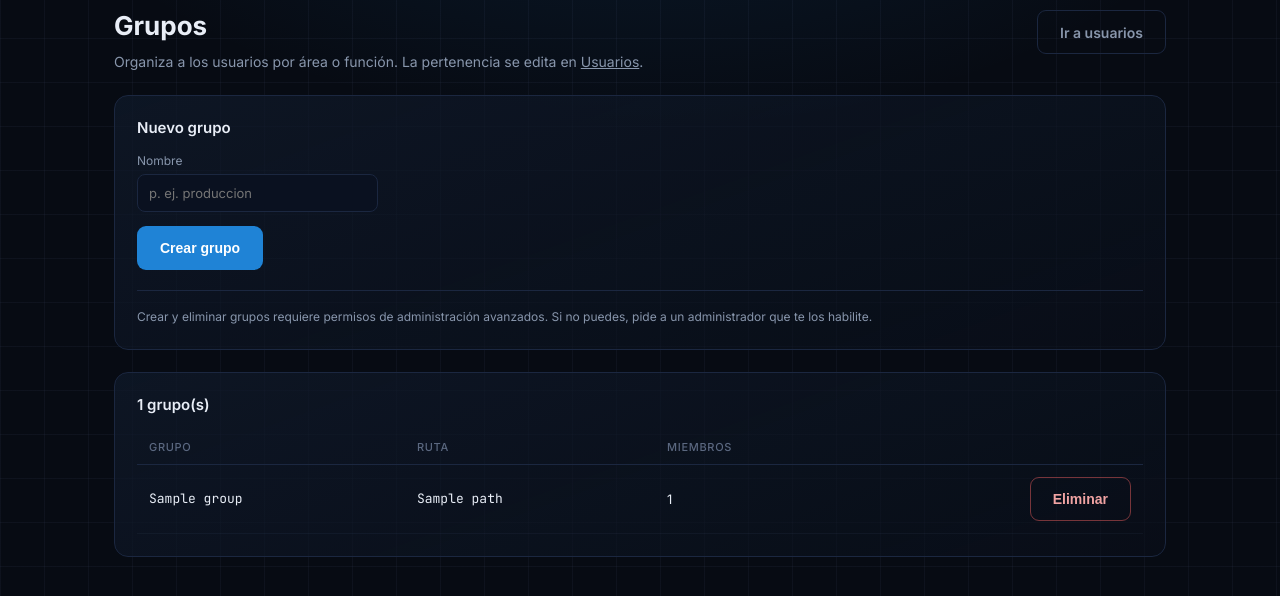
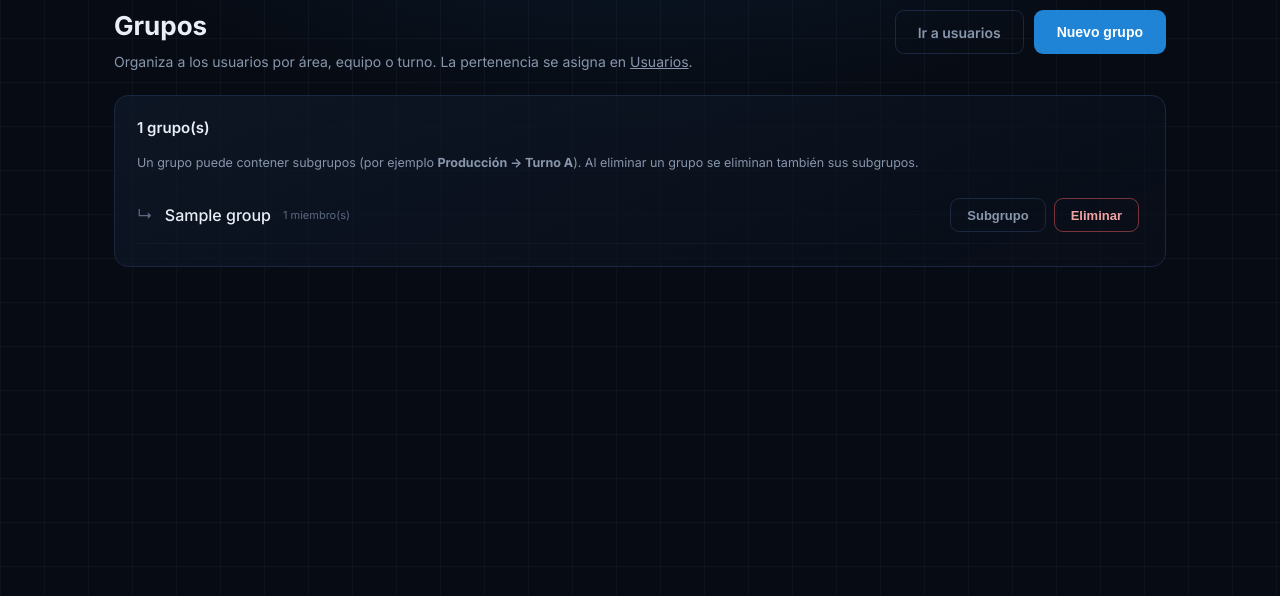
Before and after one commit to Codyec/skill_authentic, a FastAPI app: template platform/web-shell/app/templates/admin_groups.html in a window 1280 px wide. Shown: the part 138-734 px from the top of the page. Run offline with FastAPI, Linux system fonts and the light colour scheme; the template is opened without the code that fills it: most values are stand-ins (such as "Sample title", 1, 10 or a date in 2020).

Commit message:
feat(web-shell): jerarquía de roles + estructura de grupos con subgrupos
Roles:
- realm JSON: admin ▸ supervisor ▸ operador como roles compuestos.
- _load_users trae los roles efectivos (composite); el diálogo distingue
  asignado directo (quitable) de heredado (↳, bloqueado).
- La tabla muestra los roles efectivos.

Grupos:
- _load_groups devuelve el árbol completo (recursivo por /children) con
  profundidad, ruta legible y nº de miembros.
- /admin/grupos: vista de árbol indentada; 'Nuevo grupo' y 'Subgrupo' en
  un diálogo con selector 'dentro de'.
- POST /admin/grupos acepta parent_id -> POST /groups o /groups/{id}/children.
- El desplegable de grupos en el diálogo de usuario va indentado por nivel.

Co-Authored-By: Claude Sonnet 5 <noreply@anthropic.com>

```diff
--- a/platform/web-shell/app/main.py
+++ b/platform/web-shell/app/main.py
@@ -542,6 +542,19 @@ async def _load_users(request):
             else []
         )
 
+        # Roles efectivos (incluye los heredados por jerarquía de roles).
+        eff = await kc_admin(
+            request, "GET", f"/users/{u['id']}/role-mappings/realm/composite"
+        )
+        u["effective_roles"] = (
+            sorted(
+                x["name"] for x in eff.json()
+                if x["name"] in ASSIGNABLE_ROLES
+            )
+            if eff is not None and eff.status_code == 200
+            else list(u["realm_roles"])
+        )
+
         g = await kc_admin(request, "GET", f"/users/{u['id']}/groups")
         u["groups"] = (
             [
@@ -554,34 +567,54 @@ async def _load_users(request):
     return users
 
 
+def _pretty_path(path):
+    """/Produccion/Turno A  ->  Produccion / Turno A"""
+    return " / ".join(p for p in (path or "").split("/") if p)
+
+
 async def _load_groups(request):
-    """Lista los grupos del realm con su nº de miembros."""
+    """Árbol de grupos del realm (plano, con profundidad) y nº de miembros."""
     resp = await kc_admin(
         request, "GET", "/groups",
-        params={"briefRepresentation": "true", "max": 200},
+        params={"briefRepresentation": "false", "max": 500},
     )
     if resp is None or resp.status_code != 200:
         return None
 
-    groups = []
+    flat = []
 
-    def flatten(items):
-        for it in items:
-            groups.append(it)
-            if it.get("subGroups"):
-                flatten(it["subGroups"])
+    async def walk(node, depth):
+        item = {
+            "id": node["id"],
+            "name": node["name"],
+            "path": node.get("path", "/" + node["name"]),
+            "pretty": _pretty_path(node.get("path", "/" + node["name"])),
+            "depth": depth,
+        }
+        flat.append(item)
 
-    flatten(resp.json())
+        children = node.get("subGroups")
+        if children is None and node.get("subGroupCount"):
+            c = await kc_admin(
+                request, "GET", f"/groups/{node['id']}/children",
+                params={"briefRepresentation": "false", "max": 500},
+            )
+            children = c.json() if c is not None and c.status_code == 200 else []
 
-    for grp in groups:
+        for child in children or []:
+            await walk(child, depth + 1)
+
+    for root in resp.json():
+        await walk(root, 0)
+
+    for grp in flat:
         m = await kc_admin(
-            request, "GET", f"/groups/{grp['id']}/members",
-            params={"max": 1000},
+            request, "GET", f"/groups/{grp['id']}/members", params={"max": 1000},
         )
         grp["member_count"] = (
             len(m.json()) if m is not None and m.status_code == 200 else "?"
         )
-    return groups
+    return flat
 
 
 @app.get("/admin/usuarios", response_class=HTMLResponse)
@@ -867,7 +900,11 @@ async def admin_groups(request: Request, msg: str = "", err: str = ""):
 
 
 @app.post("/admin/grupos")
-async def admin_groups_create(request: Request, name: str = Form(...)):
+async def admin_groups_create(
+    request: Request,
+    name: str = Form(...),
+    parent_id: str = Form(""),
+):
     _, deny = _require_admin(request)
     if deny:
         return deny
@@ -876,12 +913,19 @@ async def admin_groups_create(request: Request, name: str = Form(...)):
     if not name:
         return _redir_groups(err="El nombre del grupo no puede estar vacío.")
 
-    resp = await kc_admin(request, "POST", "/groups", json={"name": name})
+    if parent_id:
+        path = f"/groups/{parent_id}/children"
+    else:
+        path = "/groups"
+
+    resp = await kc_admin(request, "POST", path, json={"name": name})
     if resp is not None and resp.status_code == 403:
         return _redir_groups(err=_NEED_MANAGE_REALM)
     if resp is None or resp.status_code not in (201, 204):
         return _redir_groups(err=_kc_error(resp, "No se pudo crear el grupo"))
-    return _redir_groups(msg=f"Grupo '{name}' creado.")
+    return _redir_groups(
+        msg=f"Grupo '{name}' creado" + (" como subgrupo." if parent_id else ".")
+    )
 
 
 @app.post("/admin/grupos/{group_id}/eliminar")
--- a/platform/web-shell/app/static/app.css
+++ b/platform/web-shell/app/static/app.css
@@ -848,6 +848,65 @@ dialog.modal::backdrop {
     color: #ffffff;
 }
 
+.chip-locked {
+    border-style: dashed;
+    color: var(--text-faint);
+    cursor: default;
+}
+
+.chip-locked:hover {
+    border-color: var(--line);
+    color: var(--text-faint);
+}
+
+
+/* ---- Árbol de grupos ---- */
+
+.tree {
+    list-style: none;
+    margin: 0;
+    padding: 0;
+}
+
+.tree-row {
+    display: flex;
+    align-items: center;
+    gap: 12px;
+    padding: 11px 4px;
+    border-bottom: 1px solid var(--line-soft);
+    padding-left: calc(var(--depth, 0) * 26px);
+}
+
+.tree-branch {
+    flex-shrink: 0;
+    color: var(--text-faint);
+}
+
+.tree-branch::before {
+    content: "↳";
+}
+
+.tree-name {
+    font-weight: 500;
+    color: var(--text);
+}
+
+.tree-meta {
+    font-size: 11px;
+    color: var(--text-faint);
+}
+
+.tree-actions {
+    margin-left: auto;
+    display: flex;
+    gap: 8px;
+    align-items: center;
+}
+
+.tree-actions form {
+    display: inline;
+}
+
 
 /* ============================================================
    RESPONSIVE
--- a/platform/web-shell/app/templates/admin_groups.html
+++ b/platform/web-shell/app/templates/admin_groups.html
@@ -35,50 +35,77 @@
         <div class="page-head">
             <div>
                 <h1 class="page-title">Grupos</h1>
-                <p class="lead">Organiza a los usuarios por área o función. La pertenencia se edita en <a href="/admin/usuarios">Usuarios</a>.</p>
+                <p class="lead">Organiza a los usuarios por área, equipo o turno. La pertenencia se asigna en <a href="/admin/usuarios">Usuarios</a>.</p>
             </div>
-            <a class="btn btn-ghost" href="/admin/usuarios">Ir a usuarios</a>
+            <div class="page-head-actions">
+                <a class="btn btn-ghost" href="/admin/usuarios">Ir a usuarios</a>
+                <button class="btn btn-primary" onclick="openNew('')">Nuevo grupo</button>
+            </div>
         </div>
 
         {% if msg %}<div class="alert alert-ok">{{ msg }}</div>{% endif %}
         {% if err %}<div class="alert alert-err">{{ err }}</div>{% endif %}
 
         <section class="panel">
-            <h2>Nuevo grupo</h2>
-            <form method="post" action="/admin/grupos" class="form-grid">
-                <label>Nombre<input name="name" required autocomplete="off" placeholder="p. ej. produccion"></label>
-                <div class="form-actions"><button class="btn btn-primary" type="submit">Crear grupo</button></div>
-            </form>
-            <p class="note">Crear y eliminar grupos requiere permisos de administración avanzados. Si no puedes, pide a un administrador que te los habilite.</p>
-        </section>
+            <h2>{{ groups | length }} grupo(s)</h2>
+            <p class="section-help">Un grupo puede contener subgrupos (por ejemplo <b>Producción → Turno A</b>). Al eliminar un grupo se eliminan también sus subgrupos.</p>
 
-        <section class="panel">
-            <h2>{{ groups | length }} grupo(s)</h2>
-            <div class="table-wrap">
-                <table class="table">
-                    <thead>
-                        <tr><th>Grupo</th><th>Ruta</th><th>Miembros</th><th></th></tr>
-                    </thead>
-                    <tbody>
-                    {% for g in groups %}
-                        <tr>
-                            <td class="mono">{{ g.name }}</td>
-                            <td class="mono">{{ g.path or "/" ~ g.name }}</td>
-                            <td>{{ g.member_count }}</td>
-                            <td class="row-actions">
-                                <form method="post" action="/admin/grupos/{{ g.id }}/eliminar"
-                                      onsubmit="return confirm('¿Eliminar el grupo {{ g.name }}? Los usuarios dejarán de pertenecer a él.');">
-                                    <button class="btn btn-danger" type="submit">Eliminar</button>
-                                </form>
-                            </td>
-                        </tr>
-                    {% else %}
-                        <tr><td colspan="4" class="empty">Sin grupos.</td></tr>
-                    {% endfor %}
-                    </tbody>
-                </table>
-            </div>
+            {% if groups %}
+            <ul class="tree">
+                {% for g in groups %}
+                <li class="tree-row" style="--depth: {{ g.depth }}">
+                    {% if g.depth %}<span class="tree-branch"></span>{% endif %}
+                    <span class="tree-name mono">{{ g.name }}</span>
+                    <span class="tree-meta">{{ g.member_count }} miembro(s)</span>
+                    <span class="tree-actions">
+                        <button class="btn btn-ghost btn-sm" onclick="openNew('{{ g.id }}', '{{ g.pretty }}')">Subgrupo</button>
+                        <form method="post" action="/admin/grupos/{{ g.id }}/eliminar"
+                              onsubmit="return confirm('¿Eliminar el grupo {{ g.pretty }} y sus subgrupos? Los usuarios dejarán de pertenecer a ellos.');">
+                            <button class="btn btn-danger btn-sm" type="submit">Eliminar</button>
+                        </form>
+                    </span>
+                </li>
+                {% endfor %}
+            </ul>
+            {% else %}
+            <p class="empty">Todavía no hay grupos. Crea el primero con «Nuevo grupo».</p>
+            {% endif %}
         </section>
     </main>
+
+    <!-- ============ Diálogo: nuevo grupo / subgrupo ============ -->
+    <dialog id="dlg-new" class="modal">
+        <form method="dialog" class="modal-head">
+            <h2 id="dlg-new-title">Nuevo grupo</h2>
+            <button class="modal-x" value="cancel" aria-label="Cerrar">×</button>
+        </form>
+        <div class="modal-body">
+            <form method="post" action="/admin/grupos" class="stack">
+                <label>Nombre<input name="name" required autocomplete="off" placeholder="p. ej. Producción"></label>
+                <label>Dentro de
+                    <select name="parent_id" id="dlg-new-parent">
+                        <option value="">— Grupo principal —</option>
+                        {% for g in groups %}
+                        <option value="{{ g.id }}">{{ "  " * g.depth }}{{ g.pretty }}</option>
+                        {% endfor %}
+                    </select>
+                </label>
+                <button class="btn btn-primary" type="submit">Crear grupo</button>
+                <p class="section-help">Crear y eliminar grupos requiere permisos de administración avanzados. Si no puedes, pide a un administrador que te los habilite.</p>
+            </form>
+        </div>
+    </dialog>
+
+    <script>
+        function openNew(parentId, parentLabel) {
+            document.getElementById("dlg-new-parent").value = parentId || "";
+            document.getElementById("dlg-new-title").textContent =
+                parentId ? ("Nuevo subgrupo de " + parentLabel) : "Nuevo grupo";
+            document.getElementById("dlg-new").showModal();
+        }
+        document.querySelectorAll("dialog.modal").forEach(function (d) {
+            d.addEventListener("click", function (e) { if (e.target === d) d.close(); });
+        });
+    </script>
 </body>
 </html>
```
Also changed, not shown: infra/keycloak/keycloak/import/DEMACYA-realm.json (+14 -2 lines), platform/web-shell/app/templates/admin_users.html (+17 -11 lines), platform/web-shell/README.md.
